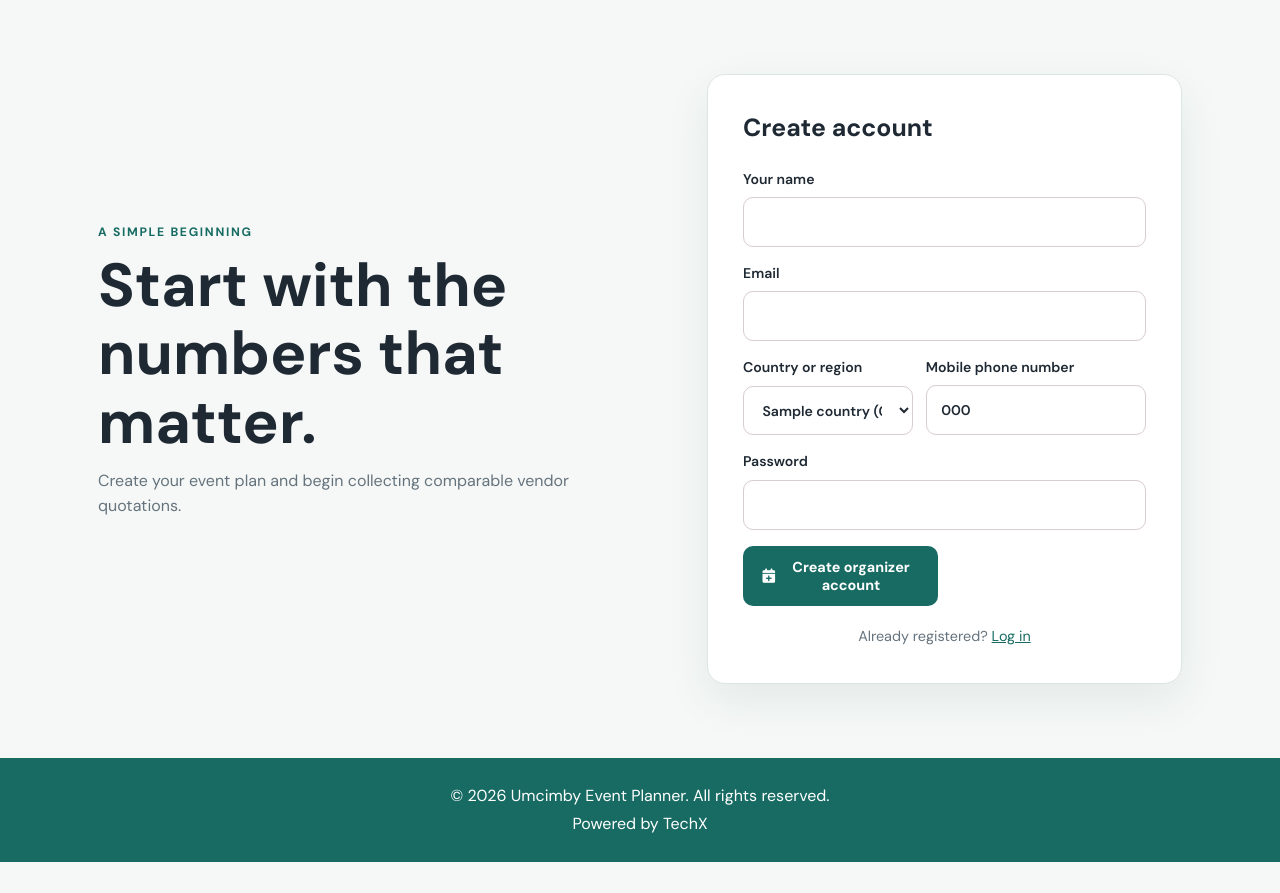
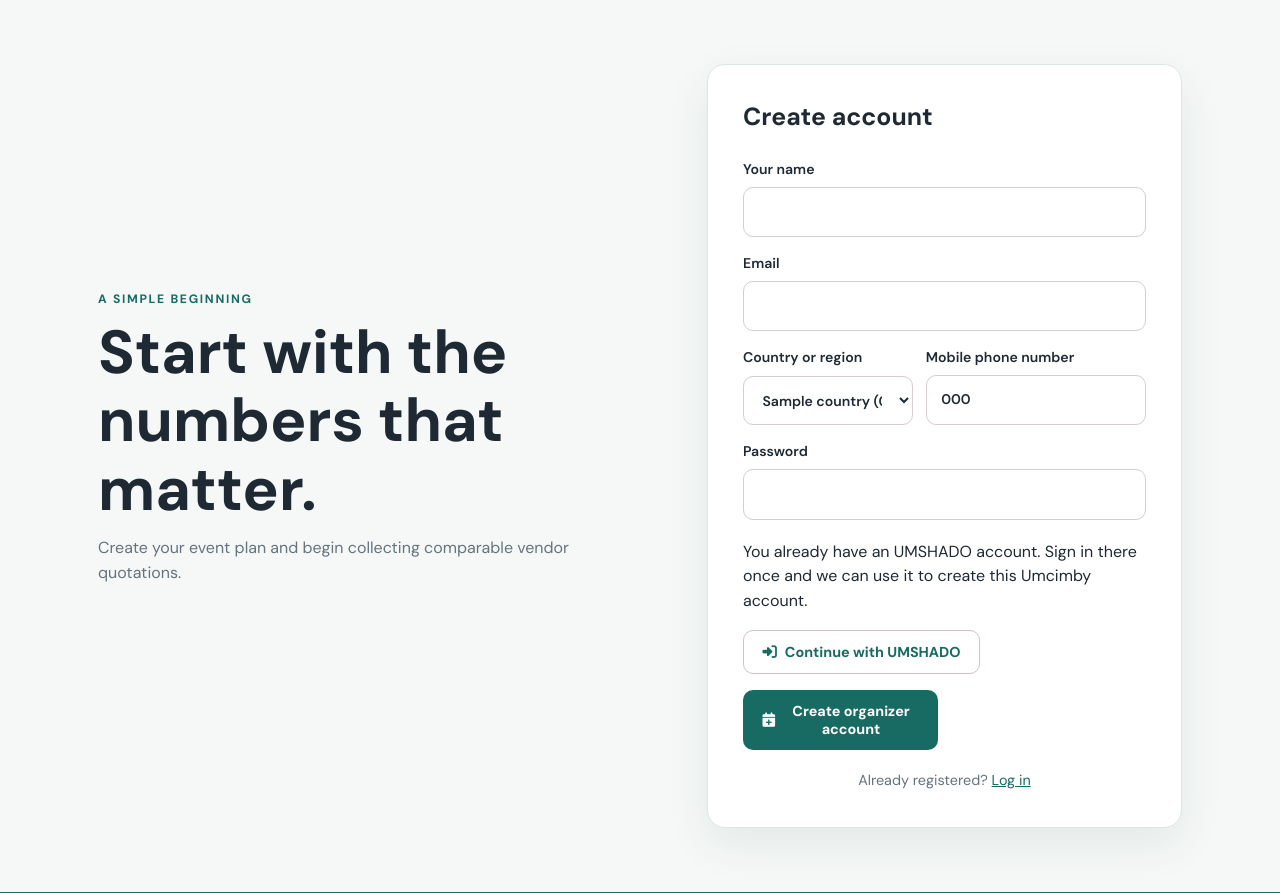
Before and after one commit to Tmazst/Event-Organiser, a Flask app: template app/templates/auth/register.html in a window 1280 px wide. Shown: the part 76-969 px from the top of the page. Before the commit the page ends 938 px from the top, so only its background shows below. Run offline with Flask 3, Linux system fonts and the light colour scheme; the template is opened without the code that fills it: most values are stand-ins (such as "Sample title", 1, 10 or a date in 2020); parts of the project's set-up code (start-up, migrations or seed data) failed here and were passed over.

Commit message:
Offer UMSHADO account continuation

```diff
--- a/app/templates/auth/register.html
+++ b/app/templates/auth/register.html
@@ -4,14 +4,20 @@
 {% block content %}
 <section class="auth-layout">
   <div class="welcome-panel"><p class="eyebrow">A simple beginning</p><h1>Start with the numbers that matter.</h1><p>Create your event plan and begin collecting comparable vendor quotations.</p></div>
-  <form class="card form-card" method="post">
+  <form class="card form-card" method="post" action="{{ url_for('shared_accounts.register') }}">
     <input type="hidden" name="csrf_token" value="{{ csrf_token() }}">
     <input type="hidden" name="invite_token" value="{{ invite_token }}">
     <h2>Create account</h2>
-    <label>Your name<input name="name" required autocomplete="name"></label>
-    <label>Email<input type="email" name="email" required autocomplete="email"></label>
+    <label>Your name<input name="name" value="{{ name_value|default('') }}" required autocomplete="name"></label>
+    <label>Email<input type="email" name="email" value="{{ email_value|default('') }}" required autocomplete="email"></label>
     {{ phone_fields(countries, selected_country, phone_value) }}
     <label>Password<input type="password" name="password" minlength="6" required autocomplete="new-password"></label>
+    {% if shared_continue_url %}
+      <div class="form-notice">
+        <p>You already have an UMSHADO account. Sign in there once and we can use it to create this Umcimby account.</p>
+        <a class="button secondary" href="{{ shared_continue_url }}"><i class="fa-solid fa-right-to-bracket" aria-hidden="true"></i> Continue with UMSHADO</a>
+      </div>
+    {% endif %}
     <div class="account-type-actions">
       <button class="button primary" type="submit" name="account_type" value="organizer"><i class="fa-solid fa-calendar-plus" aria-hidden="true"></i> Create organizer account</button>
       {% if not invite_token %}<button class="button secondary" type="submit" name="account_type" value="vendor"><i class="fa-solid fa-store" aria-hidden="true"></i> I am a vendor</button>{% endif %}
```
